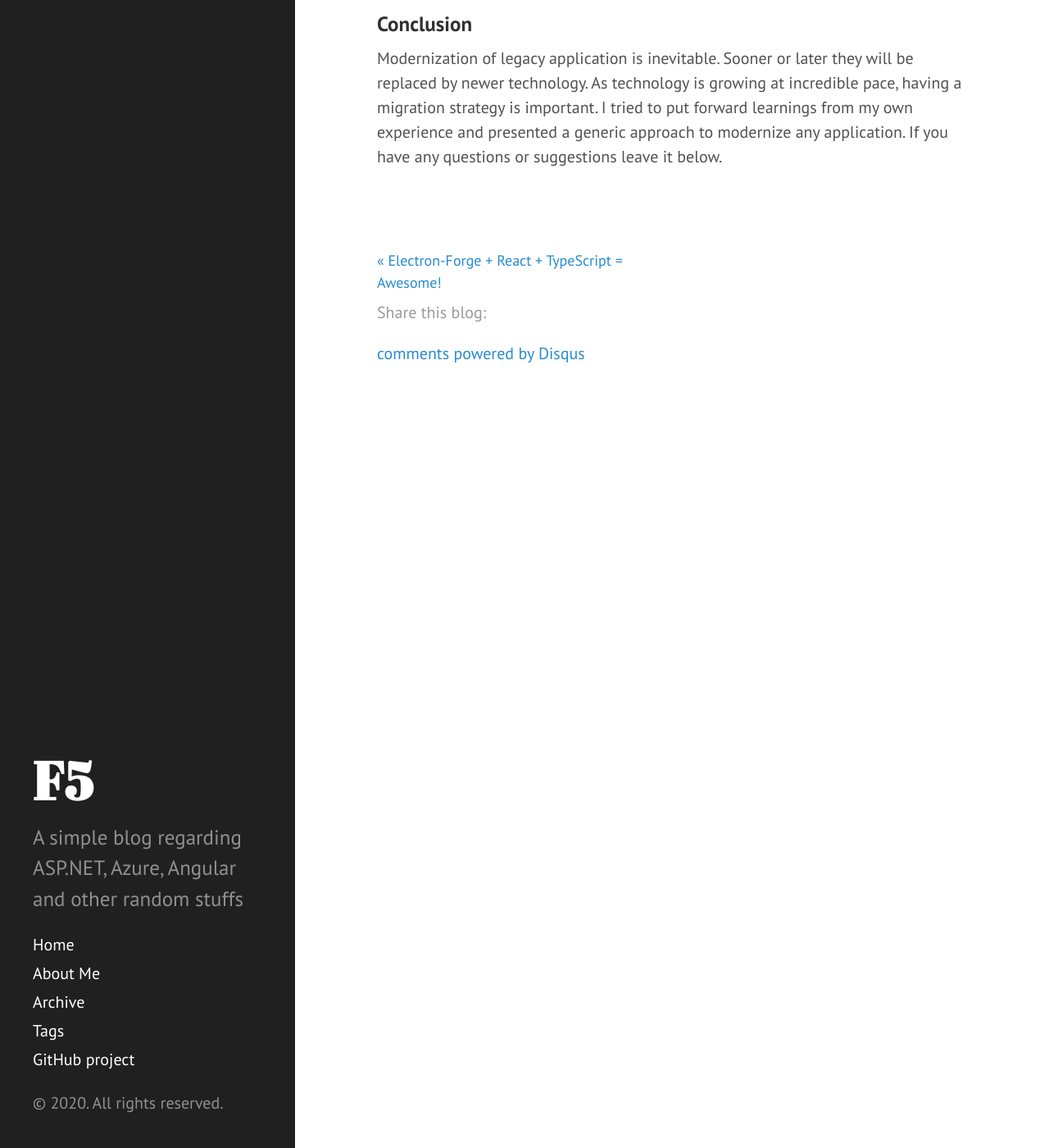
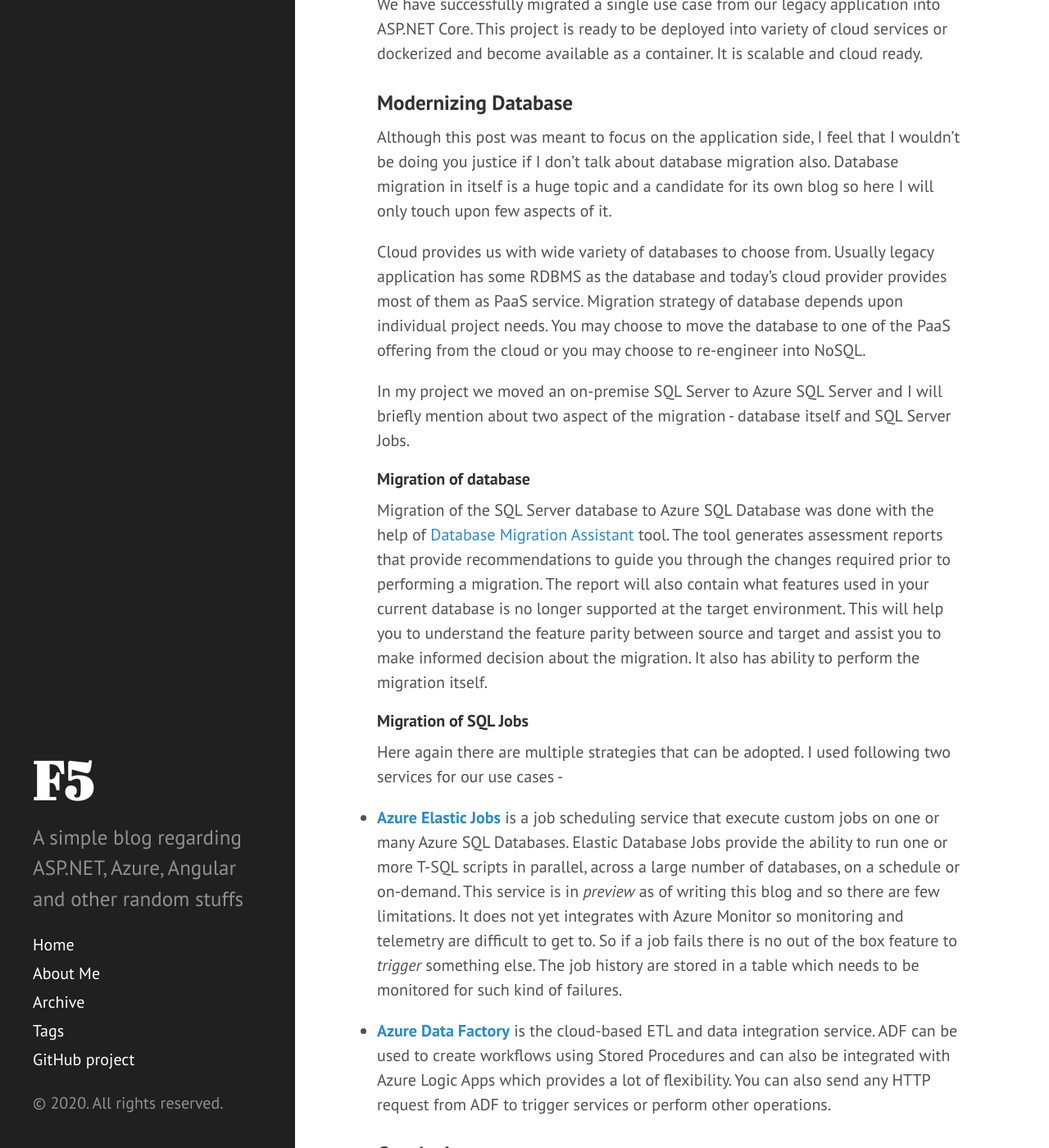
Before and after one commit to ankitbko/ankitbko.github.io, a Jekyll site: the page built from _posts/2020-02-17-migrating-legacy-application-to-cloud.md, in a window 1280 px wide and 1400 px high, scrolled down 10629 px. Shown: the whole window at 82% size. Built offline with Jekyll 4.4.1, drawn with Linux system fonts in a browser that asks for light colours; comment, search, counter and statistics services are not loaded; some of the changed text lies outside the part shown.

Commit message:
added database migration strategy

```diff
--- a/_posts/2020-02-17-migrating-legacy-application-to-cloud.md
+++ b/_posts/2020-02-17-migrating-legacy-application-to-cloud.md
@@ -5,6 +5,8 @@
 tags: [asp.net core, wcf, legacy, migration, azure]
 description: Migration approach for legacy WCF service into ASP.NET Core
 ---
+
+> This blog was co-authored by Srikantan Sankaran. You can follow him on [twitter](https://twitter.com/SrikantanS) and on his [blog](https://srikantan67.blogspot.com/).
 
 There are huge number of applications still running on on-premise data centers that were written more than a decade ago. With emergence of cloud and the advantages it brings, there is a demand to migrate these applications to cloud and in process modernize them to utilize features that cloud provides in order to optimize performance and cost. This is more prevalent in line of business (LOB) applications that *every* business requires to function (and large business have 100s of them). These applications were written ages ago using latest technology available at *that* time but are now obsolete.
 
@@ -169,6 +171,28 @@
 We have successfully migrated a single use case from our legacy application into ASP.NET Core. This project is ready to be deployed into variety of cloud services or dockerized and become available as a container. It is scalable and cloud ready.
 
 
+### Modernizing Database
+
+Although this post was meant to focus on the application side, I feel that I wouldn't be doing you justice if I don't talk about database migration also. Database migration in itself is a huge topic and a candidate for its own blog so here I will only touch upon few aspects of it.
+
+
+Cloud provides us with wide variety of databases to choose from. Usually legacy application has some RDBMS as the database and today's cloud provider provides most of them as PaaS service. Migration strategy of database depends upon individual project needs. You may choose to move the database to one of the PaaS offering from the cloud or you may choose to re-engineer into NoSQL.
+
+In my project we moved an on-premise SQL Server to Azure SQL Server and I will briefly mention about two aspect of the migration - database itself and SQL Server Jobs.
+
+#### Migration of database
+
+Migration of the SQL Server database to Azure SQL Database was done with the help of [Database Migration Assistant](https://docs.microsoft.com/en-us/sql/dma/dma-overview?view=sql-server-ver15) tool. The tool generates assessment reports that provide recommendations to guide you through the changes required prior to performing a migration. The report will also contain what features used in your current database is no longer supported at the target environment. This will help you to understand the feature parity between source and target and assist you to make informed decision about the migration. It also has ability to perform the migration itself.
+
+#### Migration of SQL Jobs
+
+Here again there are multiple strategies that can be adopted. I used following two services for our use cases -
+
+- [**Azure Elastic Jobs**](https://docs.microsoft.com/en-us/azure/sql-database/elastic-jobs-overview) is a job scheduling service that execute custom jobs on one or many Azure SQL Databases. Elastic Database Jobs provide the ability to run one or more T-SQL scripts in parallel, across a large number of databases, on a schedule or on-demand. This service is in *preview* as of writing this blog and so there are few limitations. It does not yet integrates with Azure Monitor so monitoring and telemetry are difficult to get to. So if a job fails there is no out of the box feature to *trigger* something else. The job history are stored in a table which needs to be monitored for such kind of failures.
+
+- [**Azure Data Factory**](https://azure.microsoft.com/en-in/services/data-factory/) is the cloud-based ETL and data integration service. ADF can be used to create workflows using Stored Procedures and can also be integrated with Azure Logic Apps which provides a lot of flexibility. You can also send any HTTP request from ADF to trigger services or perform other operations.
+
+
 ### Conclusion
 
 Modernization of legacy application is inevitable. Sooner or later they will be replaced by newer technology. As technology is growing at incredible pace, having a migration strategy is important. I tried to put forward learnings from my own experience and presented a generic approach to modernize any application. If you have any questions or suggestions leave it below.
```
